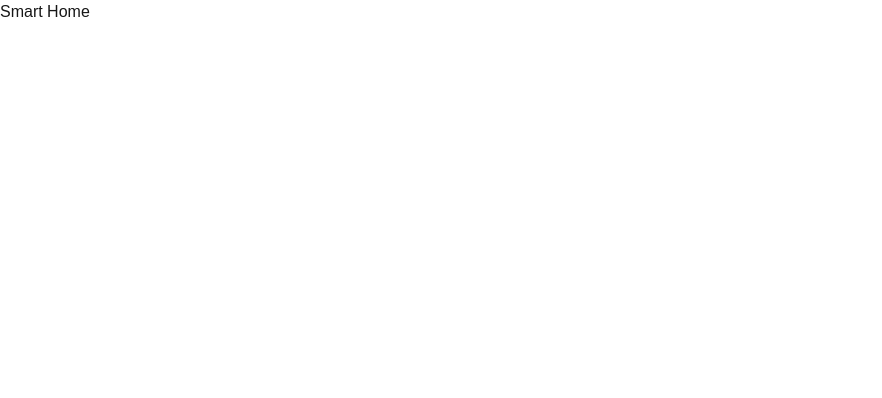
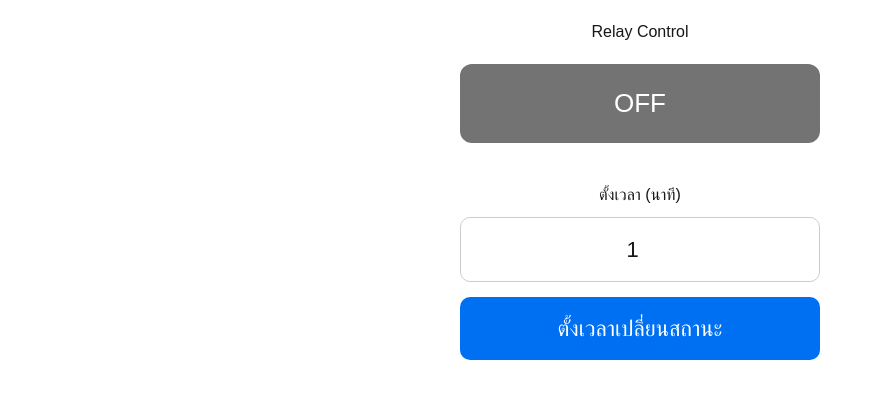
Before and after one commit to prasertnuannim/smart-home, a Next.js app: page / in a window 1280 px wide. Shown: the top 398 px of the page, without its empty margins (0-882 px from the left). Built offline with nearby package versions, Linux system fonts and the light colour scheme.

Commit message:
add relay

```diff
--- /dev/null
+++ b/src/app/api/relay/schedule/route.ts
@@ -0,0 +1,14 @@
+import { NextResponse } from "next/server";
+import { schedule } from "../status/route";
+
+export async function POST(req: Request) {
+  const body = await req.json();
+
+  // body = { target: true, delay: 10 } // วินาที
+  const ms = body.delay * 1000;
+
+  schedule.target = body.target;
+  schedule.at = Date.now() + ms;
+
+  return NextResponse.json({ success: true, schedule });
+}
--- /dev/null
+++ b/src/app/api/relay/set/route.ts
@@ -0,0 +1,9 @@
+import { NextResponse } from "next/server";
+import { relayState } from "../status/route";
+
+export async function POST(req: Request) {
+  const body = await req.json();
+  relayState.ch1 = body.ch1;
+
+  return NextResponse.json({ success: true, relayState });
+}
--- /dev/null
+++ b/src/app/api/relay/status/route.ts
@@ -0,0 +1,20 @@
+import { NextResponse } from "next/server";
+
+export const relayState = {
+  ch1: false,
+};
+
+export const schedule = {
+  target: false,
+  at: 0,
+};
+
+export async function GET() {
+  // ถ้ามี schedule และถึงเวลาแล้ว → เปลี่ยนค่า
+  if (schedule.at > 0 && Date.now() >= schedule.at) {
+    relayState.ch1 = schedule.target;
+    schedule.at = 0;
+  }
+
+  return NextResponse.json({ ...relayState, schedule });
+}
--- a/src/app/page.tsx
+++ b/src/app/page.tsx
@@ -1,7 +1,161 @@
-import React from 'react'
+"use client";
+import { useEffect, useState } from "react";
 
-export default function page() {
+export default function Home() {
+  const [state, setState] = useState({ ch1: false });
+  const [minutes, setMinutes] = useState(1);
+
+  // ★ Alert system
+  const [alert, setAlert] = useState<{ type: "success" | "error"; msg: string } | null>(null);
+
+  function showAlert(type: "success" | "error", msg: string) {
+    setAlert({ type, msg });
+    setTimeout(() => setAlert(null), 3000);
+  }
+
+  async function fetchState() {
+    const res = await fetch("/api/relay/status");
+    const data = await res.json();
+    setState({ ch1: data.ch1 });
+  }
+
+  async function toggleNow() {
+    try {
+      const newVal = !state.ch1;
+      await fetch("/api/relay/set", {
+        method: "POST",
+        body: JSON.stringify({ ch1: newVal }),
+      });
+      fetchState();
+      showAlert("success", "เปลี่ยนสถานะเรียบร้อย");
+    } catch {
+      showAlert("error", "เกิดข้อผิดพลาด");
+    }
+  }
+
+  async function setTimer() {
+    try {
+      await fetch("/api/relay/schedule", {
+        method: "POST",
+        body: JSON.stringify({
+          target: !state.ch1,
+          delay: minutes * 60,
+        }),
+      });
+      showAlert("success", `ตั้งเวลา ${minutes} นาทีสำเร็จ`);
+    } catch {
+      showAlert("error", "ตั้งเวลาไม่สำเร็จ");
+    }
+  }
+
+  useEffect(() => {
+    let cancelled = false;
+
+    const update = async () => {
+      const res = await fetch("/api/relay/status");
+      const data = await res.json();
+      if (!cancelled) {
+        setState({ ch1: data.ch1 });
+      }
+    };
+
+    update();
+    const t = setInterval(update, 30000);
+
+    return () => {
+      cancelled = true;
+      clearInterval(t);
+    };
+  }, []);
+
   return (
-    <div>Smart Home</div>
-  )
+    <div
+      style={{
+        padding: 20,
+        maxWidth: 400,
+        margin: "0 auto",
+        fontFamily: "sans-serif",
+        position: "relative",
+      }}
+    >
+      <h1 style={{ textAlign: "center" }}>Relay Control</h1>
+
+      {/* ★ ALERT POPUP (Bottom Toast) */}
+      {alert && (
+        <div
+          style={{
+            position: "fixed",
+            bottom: 20,
+            left: "50%",
+            transform: "translateX(-50%)",
+            padding: "15px 20px",
+            background: alert.type === "success" ? "#16a34a" : "#dc2626",
+            color: "white",
+            borderRadius: 12,
+            fontSize: 18,
+            zIndex: 999,
+            boxShadow: "0 4px 12px rgba(0,0,0,0.3)",
+            maxWidth: "90%",
+            textAlign: "center",
+          }}
+        >
+          {alert.msg}
+        </div>
+      )}
+
+      {/* ปุ่ม toggle */}
+      <button
+        onClick={toggleNow}
+        style={{
+          padding: "20px 35px",
+          width: "100%",
+          fontSize: 26,
+          background: state.ch1 ? "#16a34a" : "#737373",
+          color: "white",
+          border: "none",
+          borderRadius: 12,
+          cursor: "pointer",
+          marginTop: 20,
+        }}
+      >
+        {state.ch1 ? "ON" : "OFF"}
+      </button>
+
+      <div style={{ marginTop: 40, textAlign: "center" }}>
+        <h3 style={{ marginBottom: 10 }}>ตั้งเวลา (นาที)</h3>
+
+        <input
+          type="number"
+          min={1}
+          value={minutes}
+          onChange={(e) => setMinutes(Number(e.target.value))}
+          style={{
+            padding: 15,
+            width: "100%",
+            fontSize: 22,
+            borderRadius: 10,
+            border: "1px solid #ccc",
+            textAlign: "center",
+            marginBottom: 15,
+          }}
+        />
+
+        <button
+          onClick={setTimer}
+          style={{
+            width: "100%",
+            padding: "15px 20px",
+            fontSize: 22,
+            background: "#0070f3",
+            color: "white",
+            border: "none",
+            borderRadius: 10,
+            cursor: "pointer",
+          }}
+        >
+          ตั้งเวลาเปลี่ยนสถานะ
+        </button>
+      </div>
+    </div>
+  );
 }
--- /dev/null
+++ b/src/lib/kv.ts
@@ -0,0 +1,3 @@
+import { kv } from "@vercel/kv";
+
+export default kv;
```
